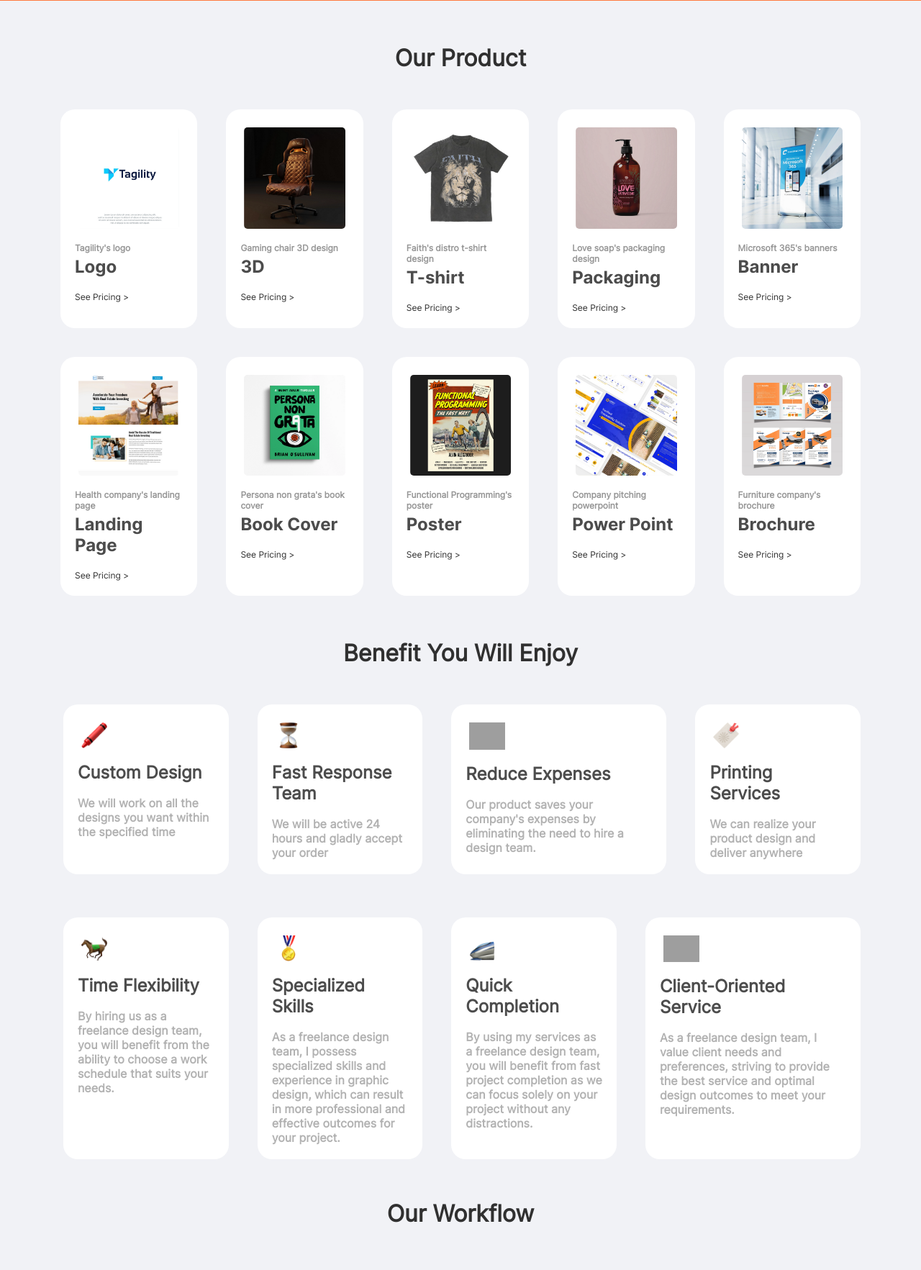
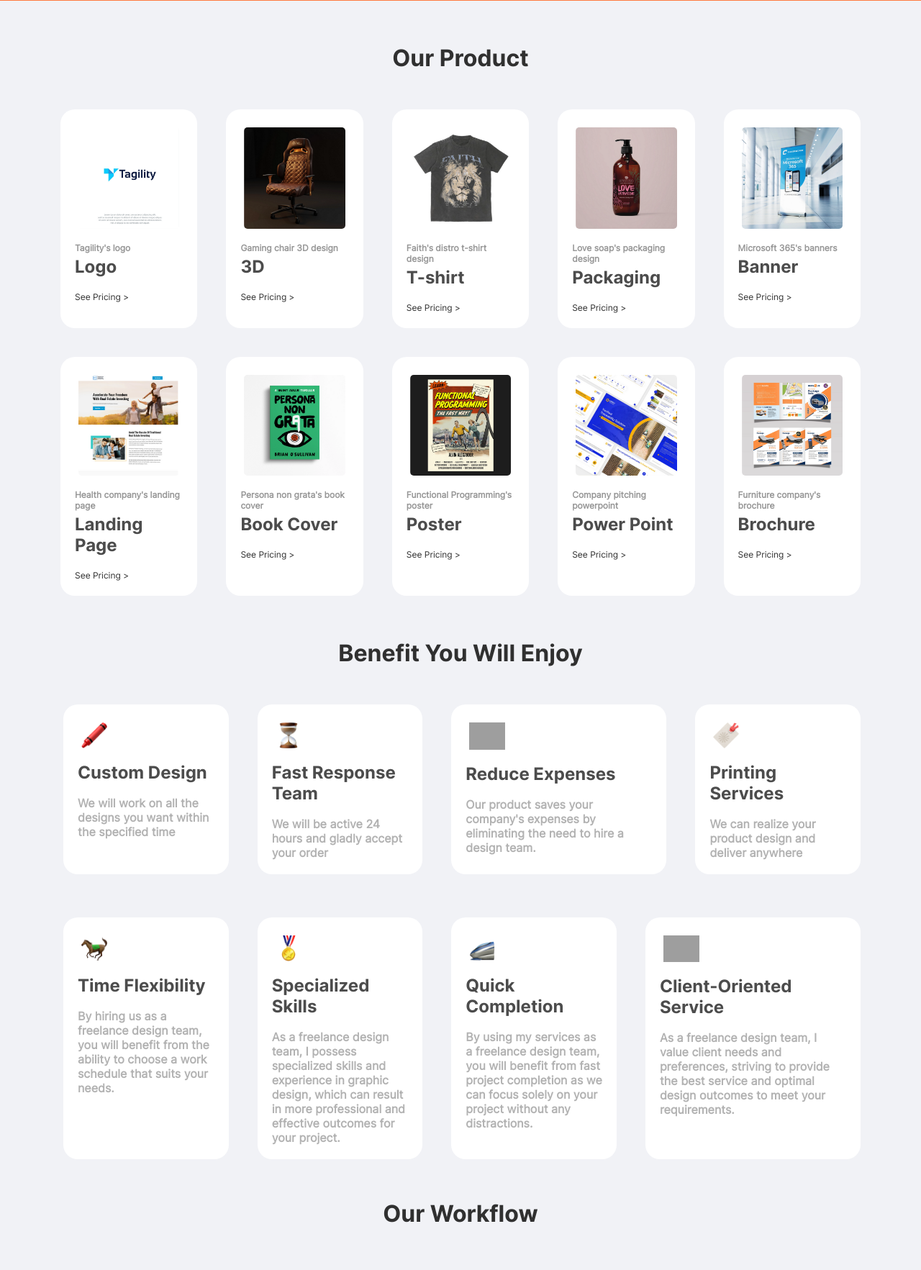
Before and after one commit to Clayy9/Teman-Kanvas, a PHP site: page / in a window 1280 px wide. Shown: the part 687-2452 px from the top of the page at 72% size. Run offline with PHP 8.4, Linux system fonts and the light colour scheme; some libraries are stand-ins or nearby versions; grey boxes are pictures that could not be loaded.

Commit message:
fixing text in workflow and title

```diff
--- a/style.css
+++ b/style.css
@@ -244,7 +244,7 @@
 
 #illustration_text>h1 {
     font-size: 48px;
-    font-family: regular;
+    font-family: bold;
     line-height: 50px;
 }
 
@@ -381,7 +381,7 @@
 }
 
 #box_productBox h1{
-    font-family: regular;
+    font-family: bold;
     font-size: 24px;
     max-width: 300px;
     opacity: 0.7;
@@ -450,6 +450,7 @@
     text-align: center;
     visibility: hidden;
     opacity: 0;
+    font-weight: lighter;
 }
 
 .workflow_container:hover .info-workflow{
@@ -471,7 +472,7 @@
 
 
 #title h1{
-    font-family: regular;
+    font-family: bold;
     color: var(--black);
     font-size: 32px;
     margin-top: -80px;
```
